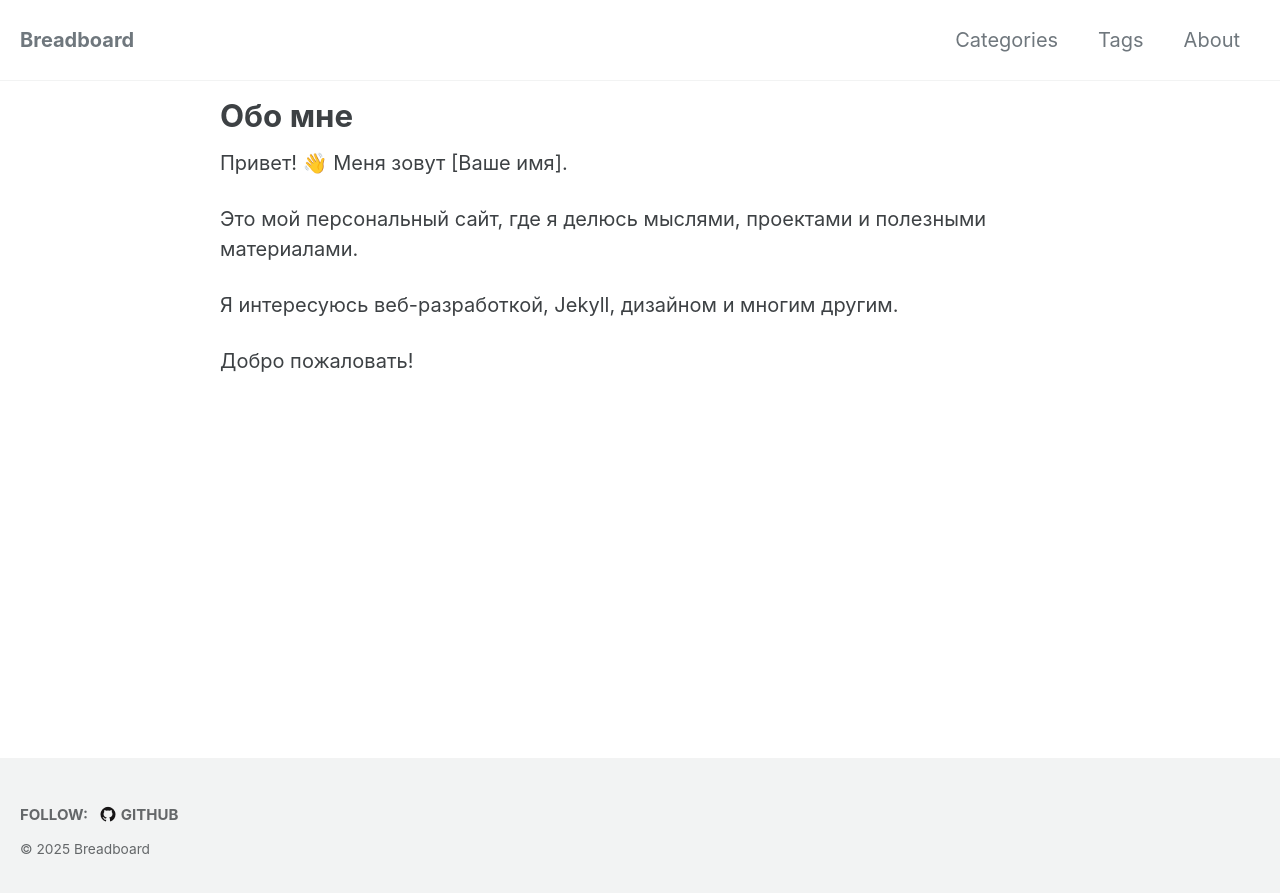
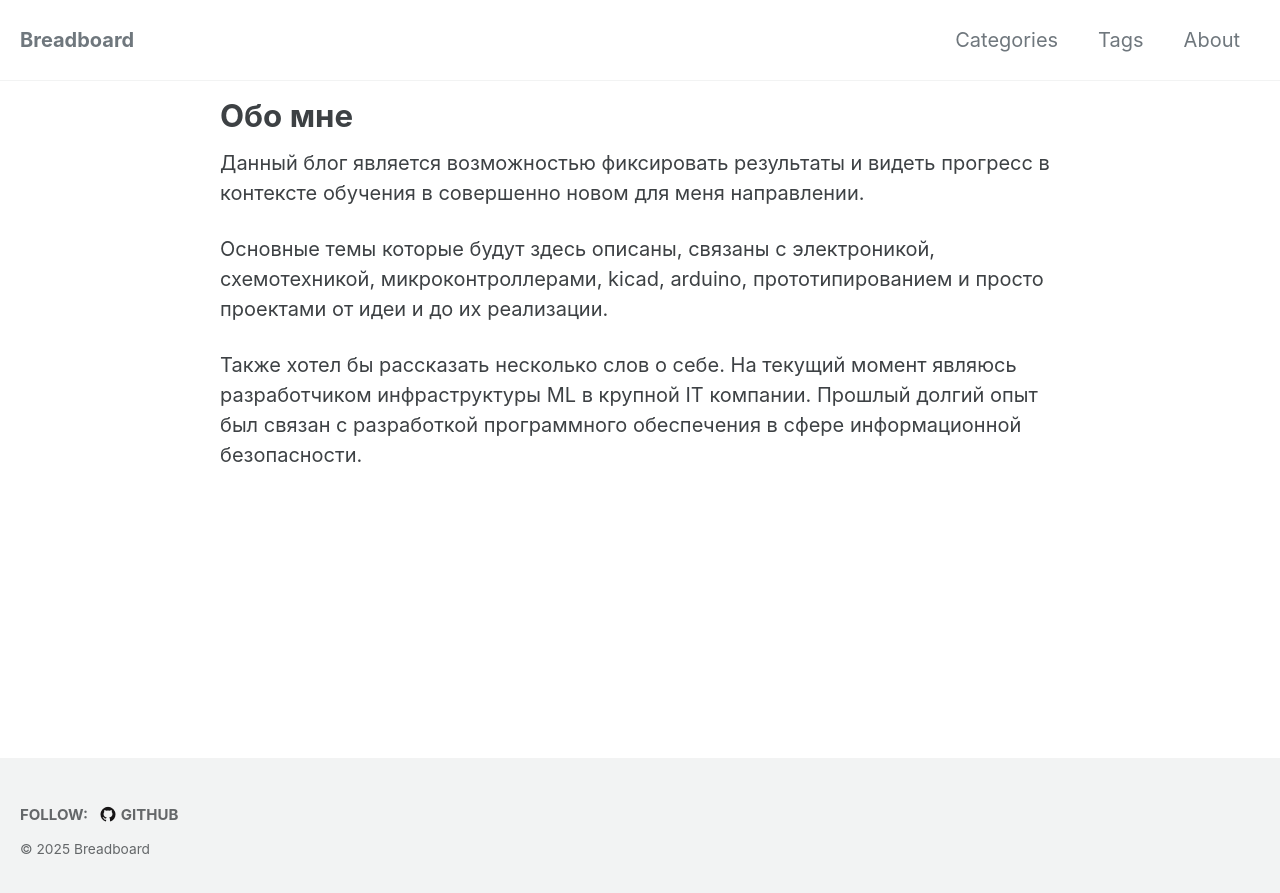
Before and after one commit to ntsaturov/breadboard, a Jekyll site: the page built from about.md, in a window 1280 px wide. Shown: the top 893 px of the page. Built offline with Jekyll 4.4.1, drawn with Linux system fonts in a browser that asks for light colours; cached includes are drawn as plain includes.

Commit message:
Upd about page

```diff
--- a/about.md
+++ b/about.md
@@ -4,10 +4,10 @@ title: "Обо мне"
 permalink: /about/
 ---
 
-Привет! 👋 Меня зовут [Ваше имя].
+Данный блог является возможностью фиксировать результаты и видеть прогресс в контексте обучения в совершенно новом для меня направлении.
 
-Это мой персональный сайт, где я делюсь мыслями, проектами и полезными материалами.
+Основные темы которые будут здесь описаны, связаны с электроникой, схемотехникой, микроконтроллерами, kicad, arduino, прототипированием и просто проектами от идеи и до их реализации.
 
-Я интересуюсь веб-разработкой, Jekyll, дизайном и многим другим.
-
-Добро пожаловать!
+Также хотел бы рассказать несколько слов о себе.
+На текущий момент являюсь разработчиком инфраструктуры ML в крупной IT компании.
+Прошлый долгий опыт был связан с разработкой программного обеспечения в сфере информационной безопасности.
```
